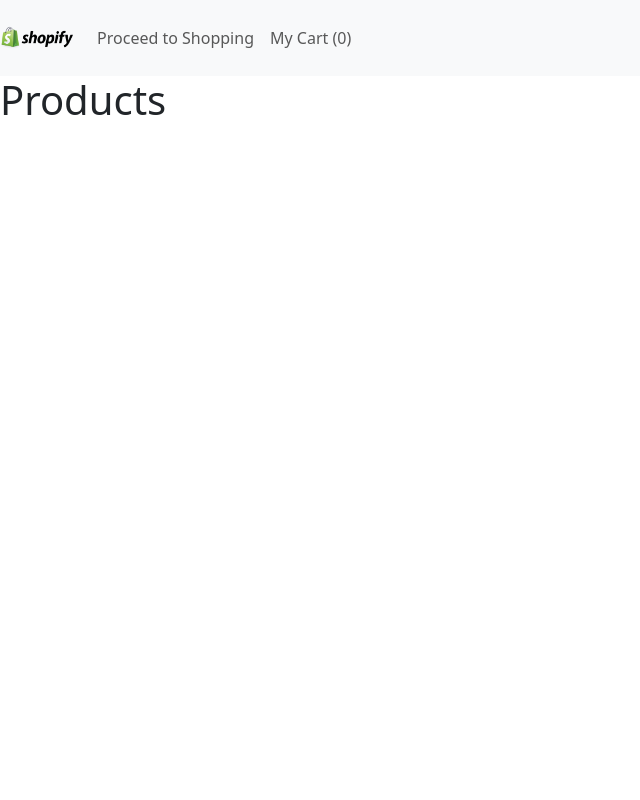
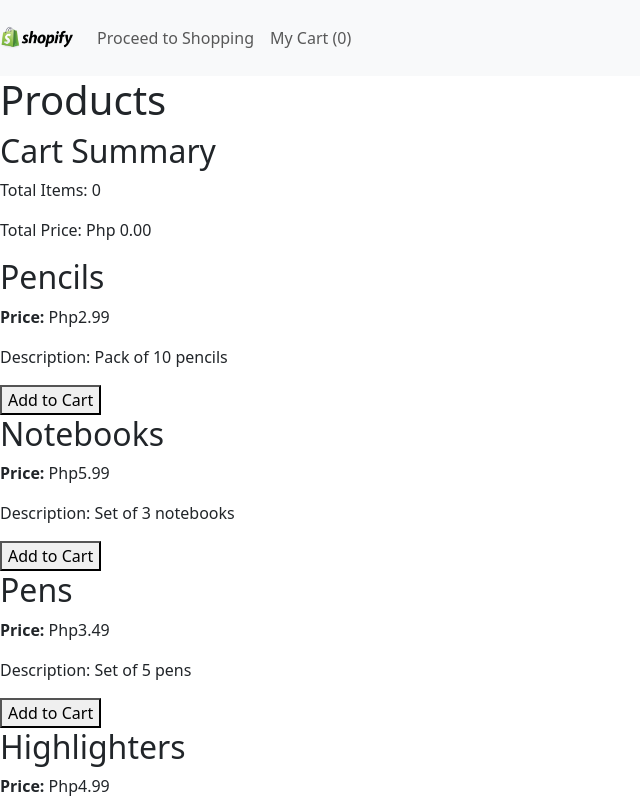
Before and after one commit to CaseStudyGroup2/E-commerceReact, a React (Create React App) app: page /products in a window 1280 px wide. Shown: the top 800 px of the page, without its empty margins (0-640 px from the left). Built offline with nearby package versions, Linux system fonts and the light colour scheme.

Commit message:
update again

```diff
--- a/package.json
+++ b/package.json
@@ -6,9 +6,11 @@
     "@testing-library/jest-dom": "^5.17.0",
     "@testing-library/react": "^13.4.0",
     "@testing-library/user-event": "^13.5.0",
+    "bootstrap": "^5.3.3",
     "react": "^18.2.0",
     "react-dom": "^18.2.0",
-    "react-scripts": "5.0.1",
+    "react-router-dom": "^6.23.0",
+    "react-scripts": "^5.0.1",
     "web-vitals": "^2.1.4"
   },
   "scripts": {
--- a/src/components/CartSummary.js
+++ b/src/components/CartSummary.js
@@ -1,9 +1,19 @@
+import React from 'react';
 
 const CartSummary = ({ cart }) => {
   // Calculate total items in the cart
   const totalItems = cart.reduce((acc, curr) => acc + curr.quantity, 0);
 
+  // Calculate total price in the cart
+  const totalPrice = cart.reduce((acc, curr) => acc + curr.price * curr.quantity, 0).toFixed(2);
 
+  return (
+    <div>
+      <h2>Cart Summary</h2>
+      <p>Total Items: {totalItems}</p>
+      <p>Total Price: Php {totalPrice}</p>
+    </div>
+  );
 };
 
 export default CartSummary;
--- a/src/components/ProductInfo.js
+++ b/src/components/ProductInfo.js
@@ -1,10 +1,16 @@
+import React from 'react';
 
 const ProductInfo = ({ product, addToCart }) => {
   const { name, price, description } = product;
 
-  return
-
-
+  return (
+    <div>
+      <h2>{name}</h2>
+      <p><strong>Price:</strong> Php{price}</p>
+      <p>Description: {description}</p>
+      <button onClick={addToCart}>Add to Cart</button>
+    </div>
+  );
 };
 
 export default ProductInfo;
```
Also changed, not shown: 1 other file (tests, documents, lock files or other folders).
